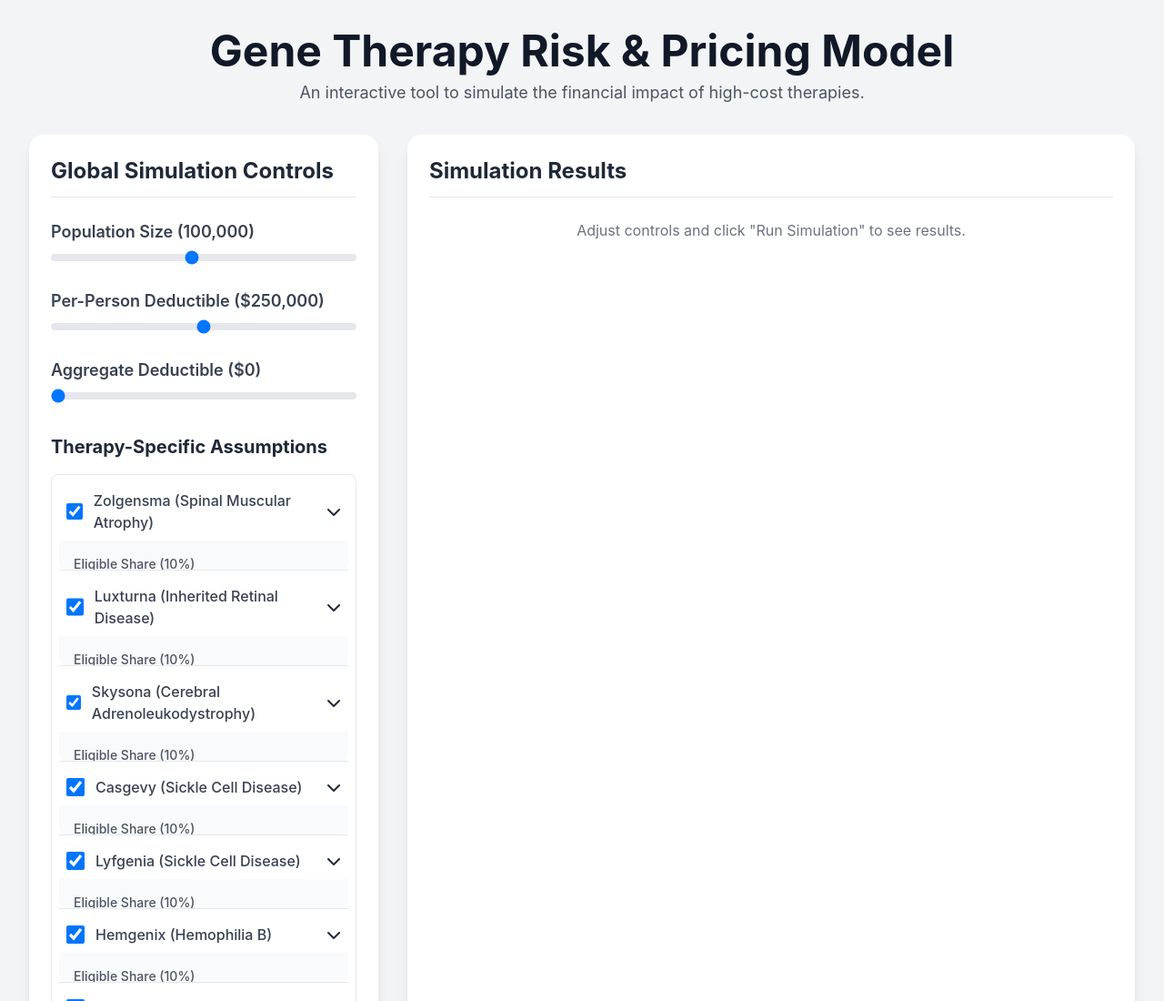
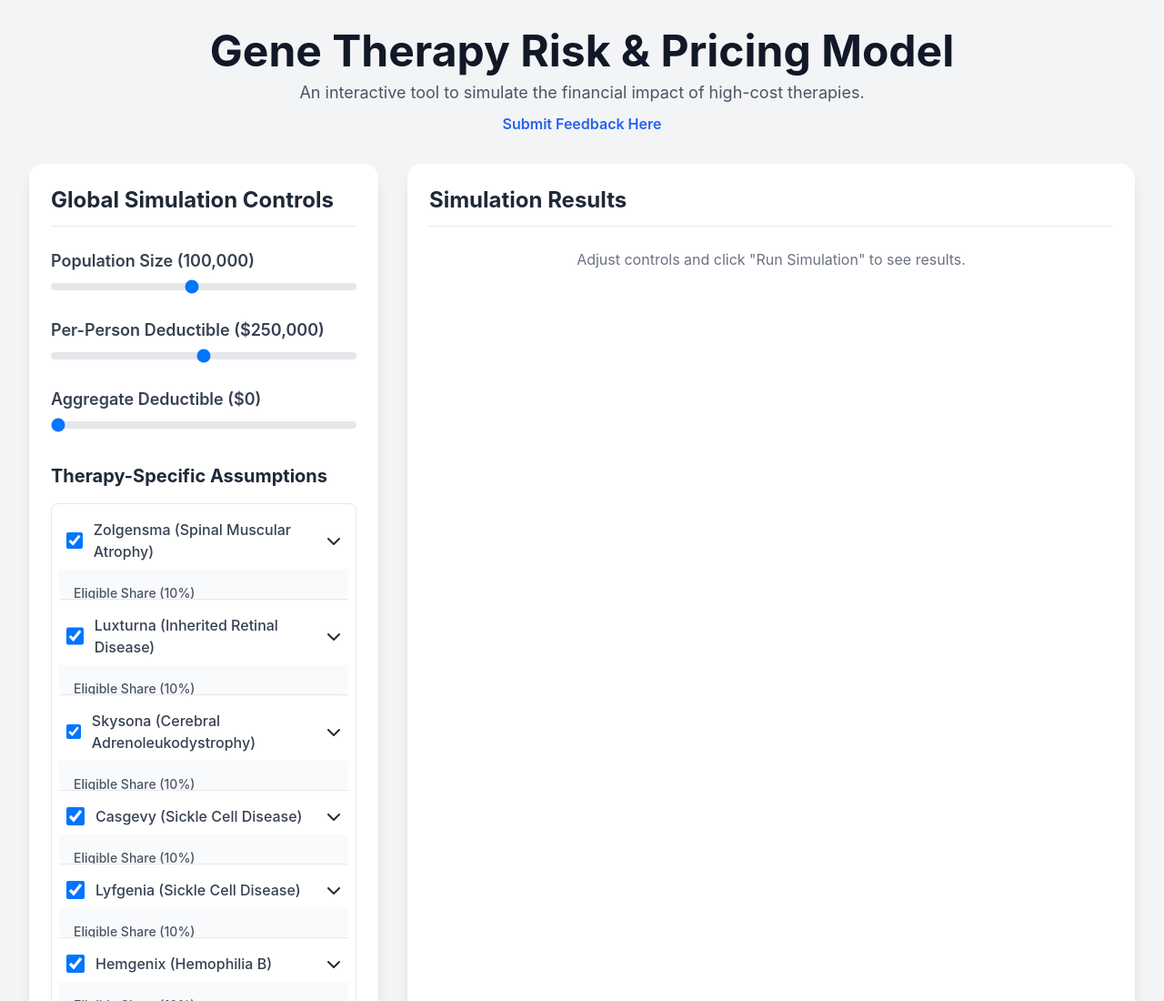
Before and after one commit to StratCamp-AdityaSrinath/cgtapp, a plain HTML site: page index.html in a window 1280 px wide. Shown: the top 1100 px of the page at 91% size. Drawn offline with nearby package versions, Linux system fonts and the light colour scheme.

Commit message:
Add latest frontend and backend files

```diff
--- a/index.html
+++ b/index.html
@@ -38,10 +38,17 @@
 <body class="bg-gray-100 text-gray-800">
 
     <div class="container mx-auto p-4 md:p-8">
-        <header class="text-center mb-8">
-            <h1 class="text-4xl md:text-5xl font-bold text-gray-900">Gene Therapy Risk & Pricing Model</h1>
-            <p class="text-lg text-gray-600 mt-2">An interactive tool to simulate the financial impact of high-cost therapies.</p>
-        </header>
+    <header class="text-center mb-8">
+        <h1 class="text-4xl md:text-5xl font-bold text-gray-900">Gene Therapy Risk & Pricing Model</h1>
+        <p class="text-lg text-gray-600 mt-2">An interactive tool to simulate the financial impact of high-cost therapies.</p>
+
+        <p class="text-center mt-2">
+          <a href="https://form.typeform.com/to/zyG33H8C" class="text-blue-600 hover:underline font-semibold" target="_blank">
+            Submit Feedback Here
+          </a>
+        </p>
+
+    </header>
 
         <main class="grid grid-cols-1 lg:grid-cols-3 gap-8">
             <div class="lg:col-span-1 bg-white p-6 rounded-2xl shadow-lg">
```
